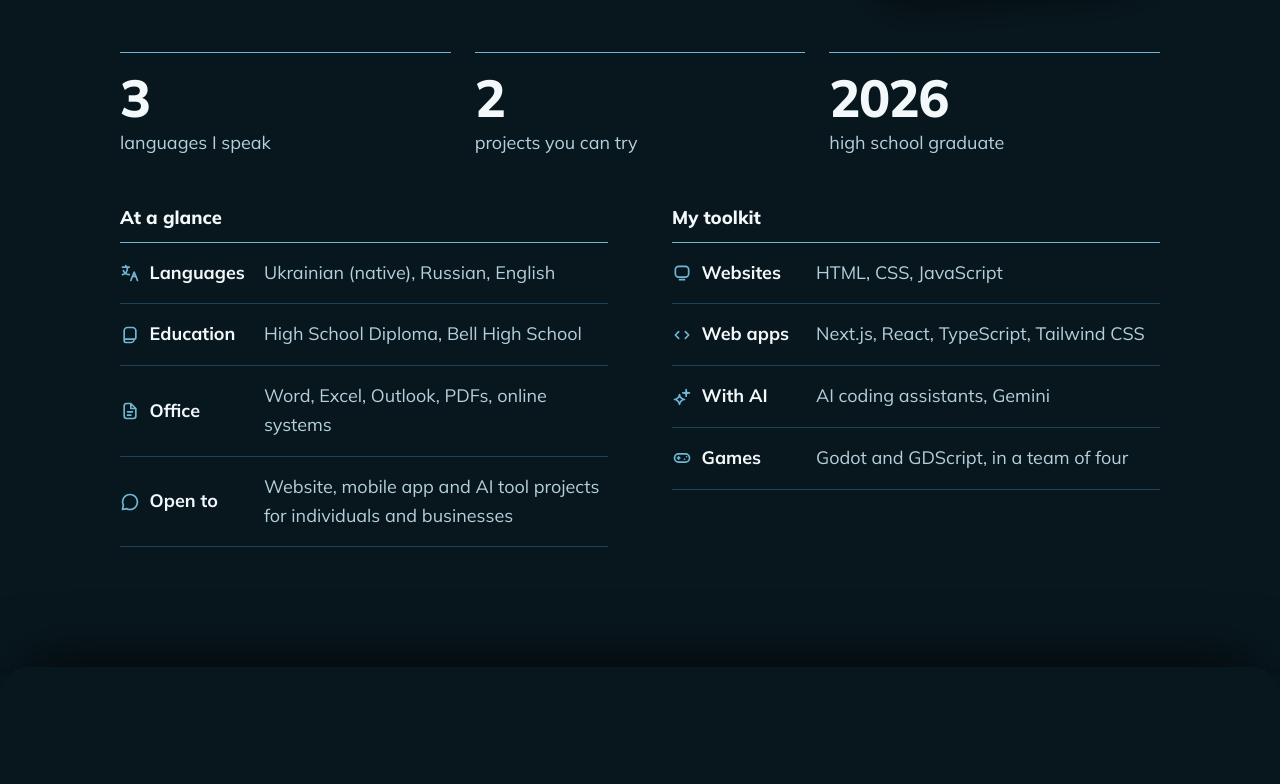
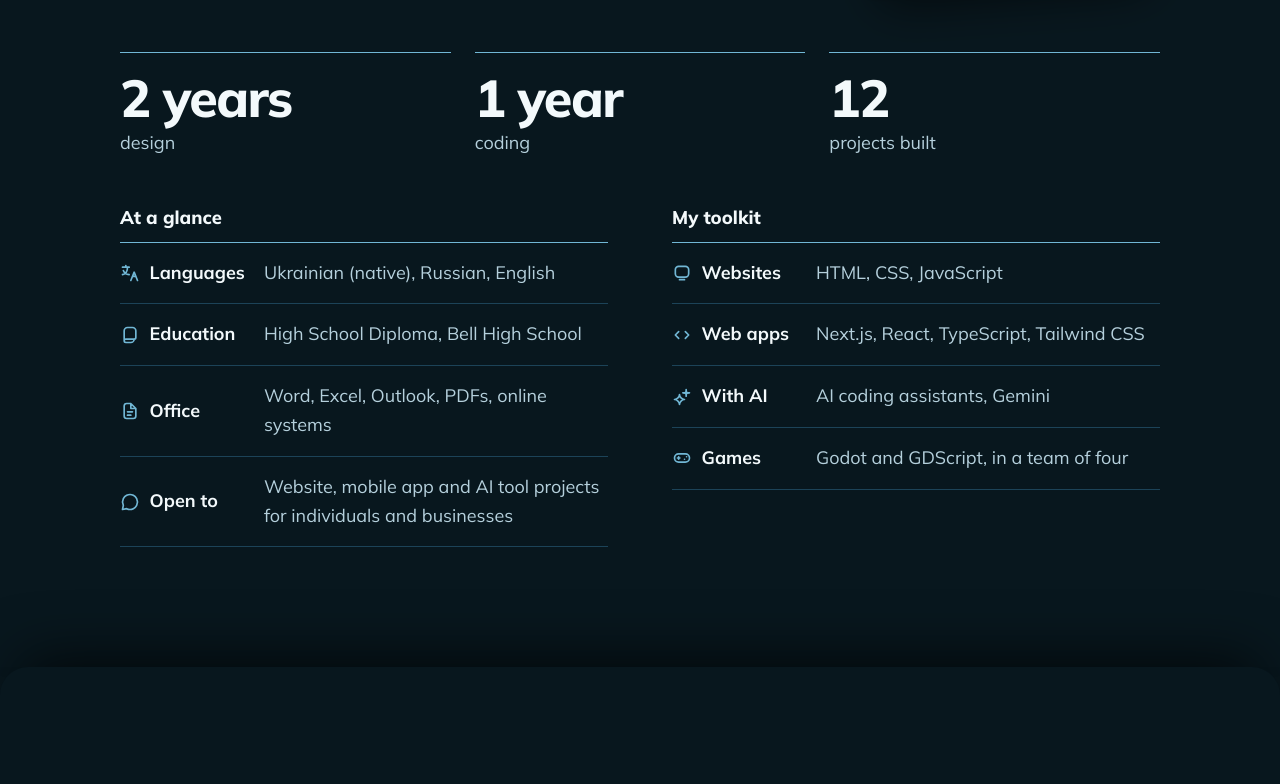
Before and after one commit to DanilAbram/Danil-Abramitov-Portfolio, a plain HTML site: page index.html in a window 1280 px wide. Shown: the part 1426-2210 px from the top of the page. Drawn offline with Linux system fonts and the light colour scheme.

Commit message:
About me: new numbers
Co-Authored-By: Claude Opus 5.5 <noreply@anthropic.com>

```diff
--- a/css/styles.css
+++ b/css/styles.css
@@ -1098,6 +1098,7 @@ html { scroll-snap-type: y proximity; }
   line-height: 1.1;
   color: var(--text);
   font-variant-numeric: lining-nums;
+  white-space: nowrap;
 }
 .about-lists {
   display: grid;
@@ -1513,6 +1514,7 @@ html.measuring .stack { position: relative; top: auto; transform: none; }
 }
 
 @media (max-width: 380px) {
+  .stats dd { font-size: 1.5rem; }
   .hero-title { font-size: 2.25rem; }
   .badge { width: min(16rem, 88%); }
 }
--- a/index.html
+++ b/index.html
@@ -238,11 +238,11 @@
         </div>
       </div>
       <div class="container about-more">
-        <!-- Update the project number when one is added to My work -->
+        <!-- Numbers given by Danil (2026-11-25) -->
         <dl class="stats reveal" aria-label="In numbers">
-          <div><dt>languages I speak</dt><dd>3</dd></div>
-          <div><dt>projects you can try</dt><dd>2</dd></div>
-          <div><dt>high school graduate</dt><dd>2026</dd></div>
+          <div><dt>design</dt><dd>2 years</dd></div>
+          <div><dt>coding</dt><dd>1 year</dd></div>
+          <div><dt>projects built</dt><dd>12</dd></div>
         </dl>
 
         <div class="about-lists">
```
Also changed, not shown: 2 other files.
